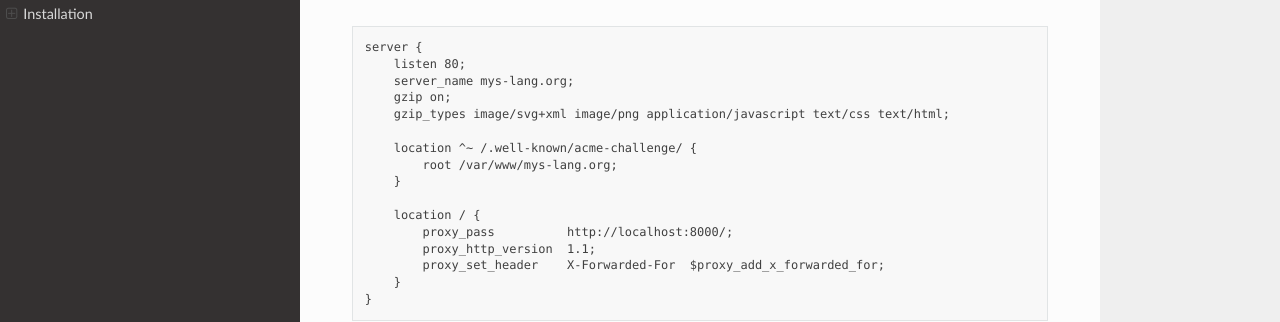
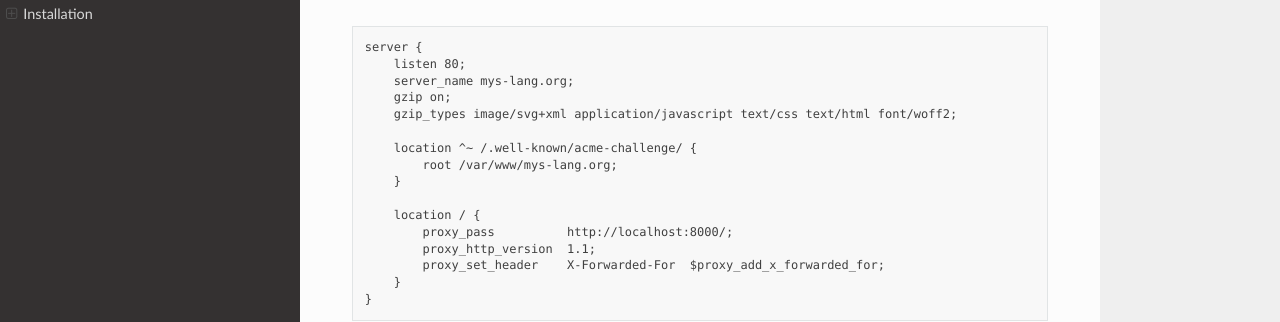
Before and after one commit to mys-lang/package-website, a Sphinx documentation site: the page built from doc/index.rst, in a window 1280 px wide and 900 px high, scrolled down 625 px. Shown: the part 220-542 px from the top of the window. Built offline with Sphinx 7.4.7 and the Read the Docs theme 2.0.0, drawn with Linux system fonts in a browser that asks for light colours.

Commit message:
More on content types.

```diff
--- a/doc/index.rst
+++ b/doc/index.rst
@@ -41,7 +41,7 @@ Nginx terminates SSL/TLS.
         listen 80;
         server_name mys-lang.org;
         gzip on;
-        gzip_types image/svg+xml image/png application/javascript text/css text/html;
+        gzip_types image/svg+xml application/javascript text/css text/html font/woff2;
 
         location ^~ /.well-known/acme-challenge/ {
             root /var/www/mys-lang.org;
```
Also changed, not shown: 1 other file.
